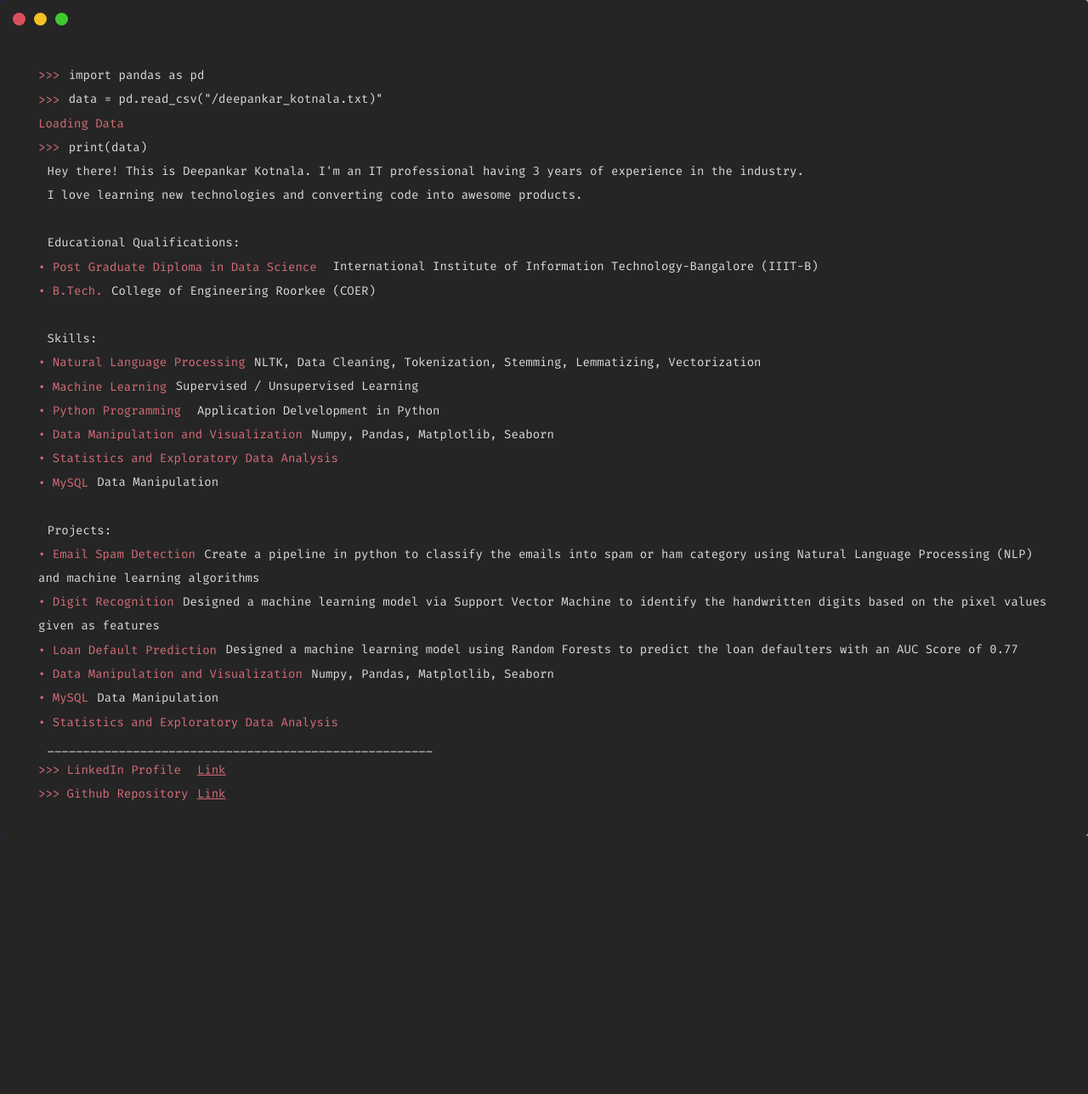
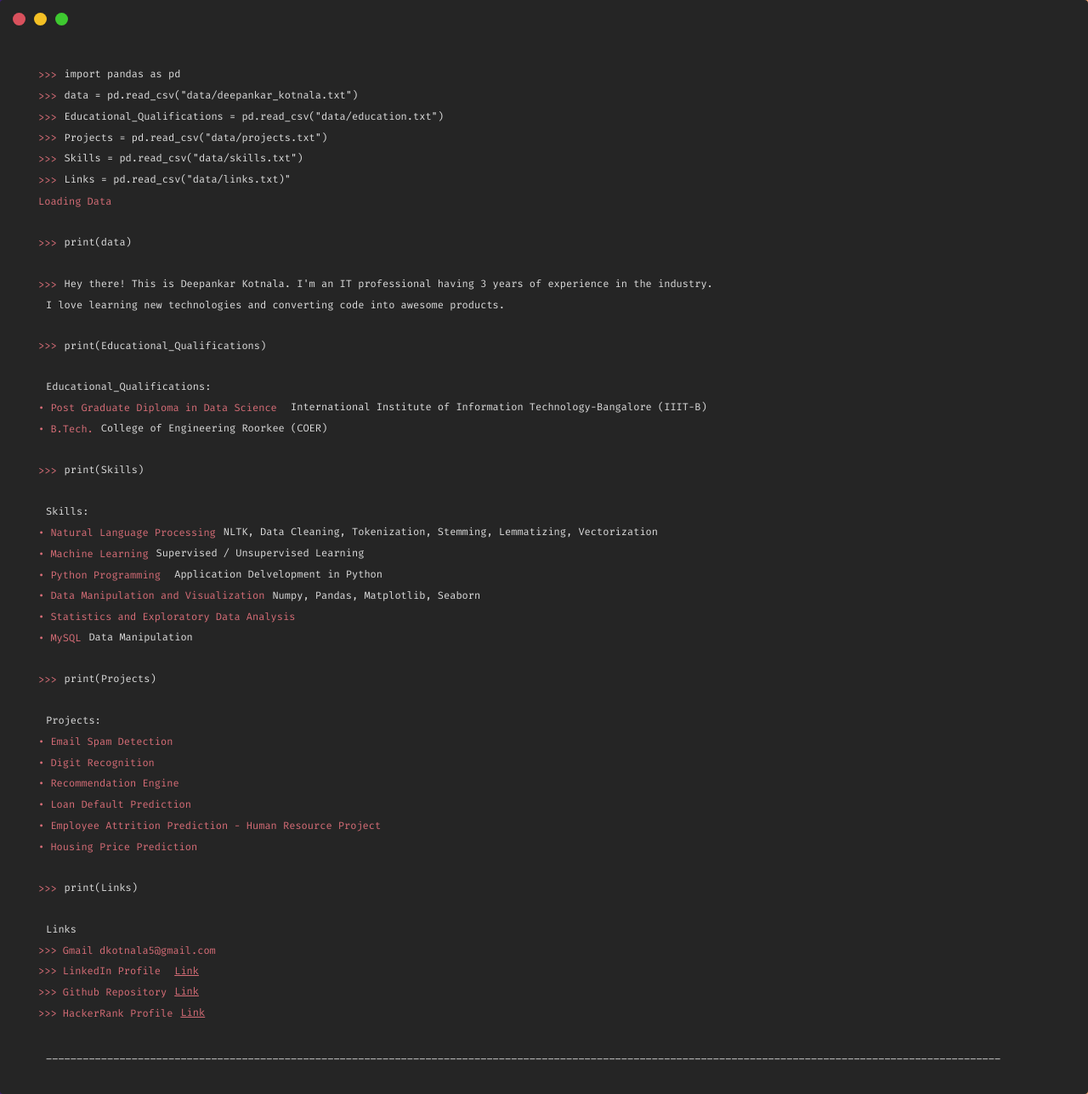
Before and after one commit to deepankarkotnala/deepankarkotnala.github.io, a PHP site: page / in a window 1280 px wide. Shown: the whole page at 85% size. Before the commit the page ends 984 px from the top, so only its background shows below. Run offline with PHP 8.4, Linux system fonts and the light colour scheme; some libraries are stand-ins or nearby versions.

Commit message:
Add files via upload

```diff
--- a/index.html
+++ b/index.html
@@ -9,43 +9,66 @@
 </head>
 <body>
 <!-- partial:index.partial.html -->
-<div id="termynal" data-termynal data-ty-typeDelay="20" data-ty-lineDelay="70">
+<div id="termynal" data-termynal data-ty-typeDelay="40" data-ty-lineDelay="70">
 
   <span data-ty="input" data-ty-prompt=">>>">import pandas as pd</span>
-        <span data-ty="input" data-ty-prompt=">>>">data = pd.read_csv("/deepankar_kotnala.txt)"</span>
-        <span data-ty="progress" data-ty-prompt="Loading Data" data-ty-progressChar="·"></span>
+<span data-ty="input" data-ty-prompt=">>>">data = pd.read_csv("data/deepankar_kotnala.txt")</span>
+    <span data-ty="input" data-ty-prompt=">>>">Educational_Qualifications = pd.read_csv("data/education.txt")</span>
+    <span data-ty="input" data-ty-prompt=">>>">Projects = pd.read_csv("data/projects.txt")</span>
+    <span data-ty="input" data-ty-prompt=">>>">Skills = pd.read_csv("data/skills.txt")</span>
+    <span data-ty="input" data-ty-prompt=">>>">Links = pd.read_csv("data/links.txt)"</span>
+
+        <span data-ty="progress" data-ty-prompt="Loading Data"  data-ty-progressChar="█ "></span>
+        <span  data-ty="input" data-ty-typeDelay="1200" data-ty-prompt=" "> </span >
     <span data-ty="input" data-ty-prompt=">>>">print(data)</span>
+    <span  data-ty="input" data-ty-typeDelay="1300" data-ty-prompt=" "> </span >
+    <span data-ty="input" data-ty-typeDelay="40" data-ty-prompt=">>>">Hey there! This is Deepankar Kotnala. I'm an IT professional having 3 years of experience in the industry. </span>
+<span data-ty="input1" data-ty-typeDelay="40" data-ty-prompt="">I love learning new technologies and converting code into awesome products.</span>
+    <span data-ty="input" data-ty-typeDelay="40" data-ty-prompt=""></span>
+<span data-ty="input" data-ty-typeDelay="40" data-ty-prompt=">>>">print(Educational_Qualifications) </span>
+<span data-ty="input" data-ty-typeDelay="1300" data-ty-prompt=" "> </span>
+<span data-ty="input1" data-ty-typeDelay="40" data-ty-prompt="">Educational_Qualifications: </span>
 
-    <span data-ty="input" data-ty-typeDelay="1" data-ty-prompt="">Hey there! This is Deepankar Kotnala. I'm an IT professional having 3 years of experience in the industry. </span>
-<span data-ty="input" data-ty-typeDelay="10" data-ty-prompt="">I love learning new technologies and converting code into awesome products.</span>
-    <span data-ty="input" data-ty-typeDelay="10" data-ty-prompt=""></span>
-    <span data-ty="input" data-ty-typeDelay="10" data-ty-prompt="">Educational Qualifications: </span>
-        <span data-ty="input" data-ty-typeDelay="10" data-ty-prompt="• Post Graduate Diploma in Data Science"> International Institute of Information Technology-Bangalore (IIIT-B)</span>
-    <span data-ty="input" data-ty-typeDelay="10" data-ty-prompt="• B.Tech.">College of Engineering Roorkee (COER)</span>
-    <span data-ty="input" data-ty-typeDelay="10" data-ty-prompt=""></span>
-<span data-ty="input" data-ty-typeDelay="10" data-ty-prompt="">Skills: </span>
-<span data-ty="input" data-ty-typeDelay="10" data-ty-prompt="• Natural Language Processing">NLTK, Data Cleaning, Tokenization, Stemming, Lemmatizing, Vectorization</span>
-<span data-ty="input" data-ty-typeDelay="10" data-ty-prompt="• Machine Learning">Supervised / Unsupervised Learning</span>
-<span data-ty="input" data-ty-typeDelay="10" data-ty-prompt="• Python Programming"> Application Delvelopment in Python</span>
-<span data-ty="input" data-ty-typeDelay="10" data-ty-prompt="• Data Manipulation and Visualization">Numpy, Pandas, Matplotlib, Seaborn</span>
-<span data-ty="input" data-ty-typeDelay="10" data-ty-prompt="• Statistics and Exploratory Data Analysis"></span>
-<span data-ty="input" data-ty-typeDelay="10" data-ty-prompt="• MySQL">Data Manipulation</span>
-<span data-ty="input" data-ty-typeDelay="10" data-ty-prompt=""></span>
+        <span data-ty="input1" data-ty-typeDelay="40" data-ty-prompt="• Post Graduate Diploma in Data Science"> International Institute of Information Technology-Bangalore (IIIT-B)</span>
+    <span data-ty="input1" data-ty-typeDelay="40" data-ty-prompt="• B.Tech.">College of Engineering Roorkee (COER)</span>
+    <span data-ty="input" data-ty-typeDelay="40" data-ty-prompt=""></span>
+
+    <span data-ty="input" data-ty-typeDelay="40" data-ty-prompt=">>>">print(Skills) </span>
+<span data-ty="input" data-ty-typeDelay="1300" data-ty-prompt=" "> </span>
+<span data-ty="input1" data-ty-typeDelay="40" data-ty-prompt="">Skills: </span>
+<span data-ty="input1" data-ty-typeDelay="40" data-ty-prompt="• Natural Language Processing">NLTK, Data Cleaning, Tokenization, Stemming, Lemmatizing, Vectorization</span>
+<span data-ty="input1" data-ty-typeDelay="40" data-ty-prompt="• Machine Learning">Supervised / Unsupervised Learning</span>
+<span data-ty="input1" data-ty-typeDelay="40" data-ty-prompt="• Python Programming"> Application Delvelopment in Python</span>
+<span data-ty="input1" data-ty-typeDelay="40" data-ty-prompt="• Data Manipulation and Visualization">Numpy, Pandas, Matplotlib, Seaborn</span>
+<span data-ty="input1" data-ty-typeDelay="40" data-ty-prompt="• Statistics and Exploratory Data Analysis"></span>
+<span data-ty="input1" data-ty-typeDelay="40" data-ty-prompt="• MySQL">Data Manipulation</span>
+<span data-ty="input1" data-ty-typeDelay="40" data-ty-prompt=""></span>
 
 
- <span data-ty="input" data-ty-typeDelay="10" data-ty-prompt="">Projects: </span>
-<span data-ty="input" data-ty-typeDelay="10" data-ty-prompt="• Email Spam Detection">Create a pipeline in python to classify the emails into spam or ham category using Natural Language Processing (NLP) and machine learning algorithms</span>
-<span data-ty="input" data-ty-typeDelay="10" data-ty-prompt="• Digit Recognition">Designed a machine learning model via Support Vector Machine to identify the handwritten digits based on the pixel values given as features</span>
-<span data-ty="input" data-ty-typeDelay="10" data-ty-prompt="• Loan Default Prediction">Designed a machine learning model using Random Forests to predict the loan defaulters with an AUC Score of 0.77</span>
-<span data-ty="input" data-ty-typeDelay="0" data-ty-prompt="• Data Manipulation and Visualization">Numpy, Pandas, Matplotlib, Seaborn</span>
+<span data-ty="input" data-ty-typeDelay="40" data-ty-prompt=">>>">print(Projects) </span>
+<span data-ty="input" data-ty-typeDelay="1300" data-ty-prompt=" "> </span>
+<span data-ty="input1" data-ty-typeDelay="40" data-ty-prompt="">Projects: </span>
 
-<span data-ty="input" data-ty-typeDelay="10" data-ty-prompt="• MySQL">Data Manipulation</span>
-<span data-ty="input" data-ty-typeDelay="10" data-ty-prompt="• Statistics and Exploratory Data Analysis"></span>
-<span data-ty="input" data-ty-typeDelay="10" data-ty-prompt="">______________________________________________________</span>
+<span data-ty="input1" data-ty-typeDelay="40" data-ty-prompt="• Email Spam Detection"></span>
+<span data-ty="input1" data-ty-typeDelay="111110" data-ty-prompt="• Digit Recognition"></span>
+<span data-ty="input1" data-ty-typeDelay="40" data-ty-prompt="• Recommendation Engine"></span>
+<span data-ty="input1" data-ty-typeDelay="40" data-ty-prompt="• Loan Default Prediction"></span>
+<span data-ty="input1" data-ty-typeDelay="40" data-ty-prompt="• Employee Attrition Prediction - Human Resource Project"></span>
+<span data-ty="input1" data-ty-typeDelay="40" data-ty-prompt="• Housing Price Prediction"></span>
+
+<span  data-ty="input" data-ty-typeDelay="100" data-ty-prompt=" "> </span >
+<span data-ty="input" data-ty-typeDelay="40" data-ty-prompt=">>>">print(Links) </span>
+<span data-ty="input" data-ty-typeDelay="1200" data-ty-prompt=""></span>
+<span data-ty="input" data-ty-typeDelay="10" data-ty-prompt="">Links</span>
+
+<span data-ty="input1" data-ty data-ty-prompt=">>> Gmail   dkotnala5@gmail.com"></span>
 
 <span data-ty data-ty-prompt=">>> LinkedIn Profile">
 <a href="https://www.linkedin.com/in/deepankarkotnala/" style="color: var(--color-text-subtle)">Link</a></span>
 <span data-ty data-ty-prompt=">>> Github Repository"><a href="https://github.com/deepankarkotnala" style="color: var(--color-text-subtle)">Link</a></span>
+<span data-ty data-ty-prompt=">>> HackerRank Profile"><a href="https://www.hackerrank.com/deepankarkotnala" style="color: var(--color-text-subtle)">Link</a></span>
+<span data-ty="input" data-ty-typeDelay="600" data-ty-prompt=" "> </span>
+<span data-ty="input" data-ty-typeDelay="10" data-ty-prompt="">____________________________________________________________________________________________________________________________________________________________</span>
 
 </div>
 <!-- partial -->
--- a/style.css
+++ b/style.css
@@ -33,12 +33,13 @@ body {
     max-width: 100%;
     background: var(--color-bg);
     color: var(--color-text);
-    font-size: 14px;
+    font-size: 12px;
     font-family: 'Fira Mono', Consolas, Menlo, Monaco, 'Courier New', Courier, monospace;
     border-radius: 4px;
     padding: 75px 45px 35px;
     position: relative;
-    box-sizing: border-box;
+    -webkit-box-sizing: border-box;
+            box-sizing: border-box;
 }
 
 [data-termynal]:before {
@@ -52,7 +53,8 @@ body {
     border-radius: 50%;
     /* A little hack to display the window buttons in one pseudo element. */
     background: #d9515d;
-    box-shadow: 25px 0 0 #f4c025, 50px 0 0 #3ec930;
+    -webkit-box-shadow: 25px 0 0 #f4c025, 50px 0 0 #3ec930;
+            box-shadow: 25px 0 0 #f4c025, 50px 0 0 #3ec930;
 }
 
 [data-ty] {
@@ -76,7 +78,10 @@ body {
 [data-ty="input"]:before {
     content: '$';
 }
-
+[data-ty="input1"]:before{
+    margin-right: 0.75em;
+    color: #D76D77;
+}
 [data-ty][data-ty-prompt]:before {
     content: attr(data-ty-prompt);
 }
```
